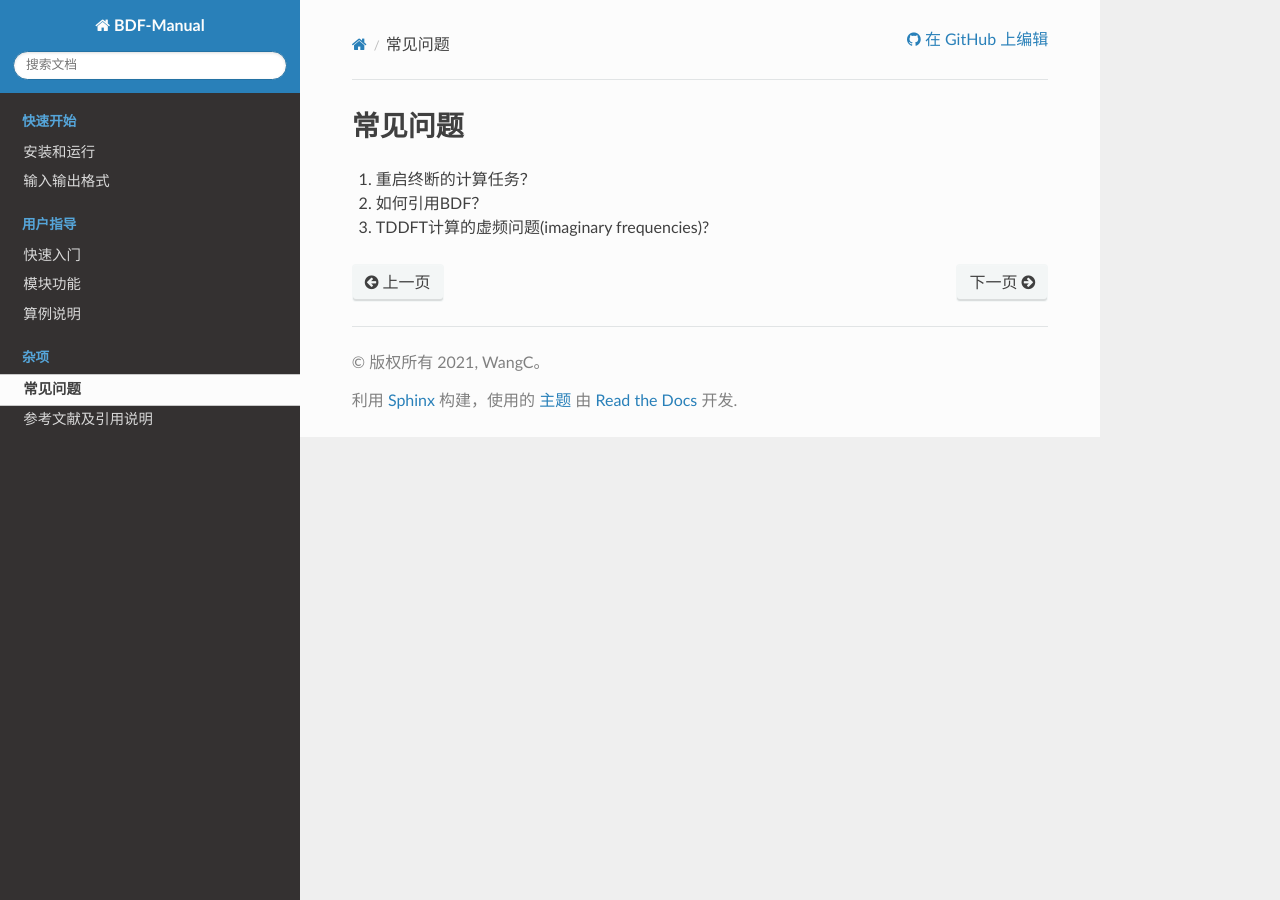
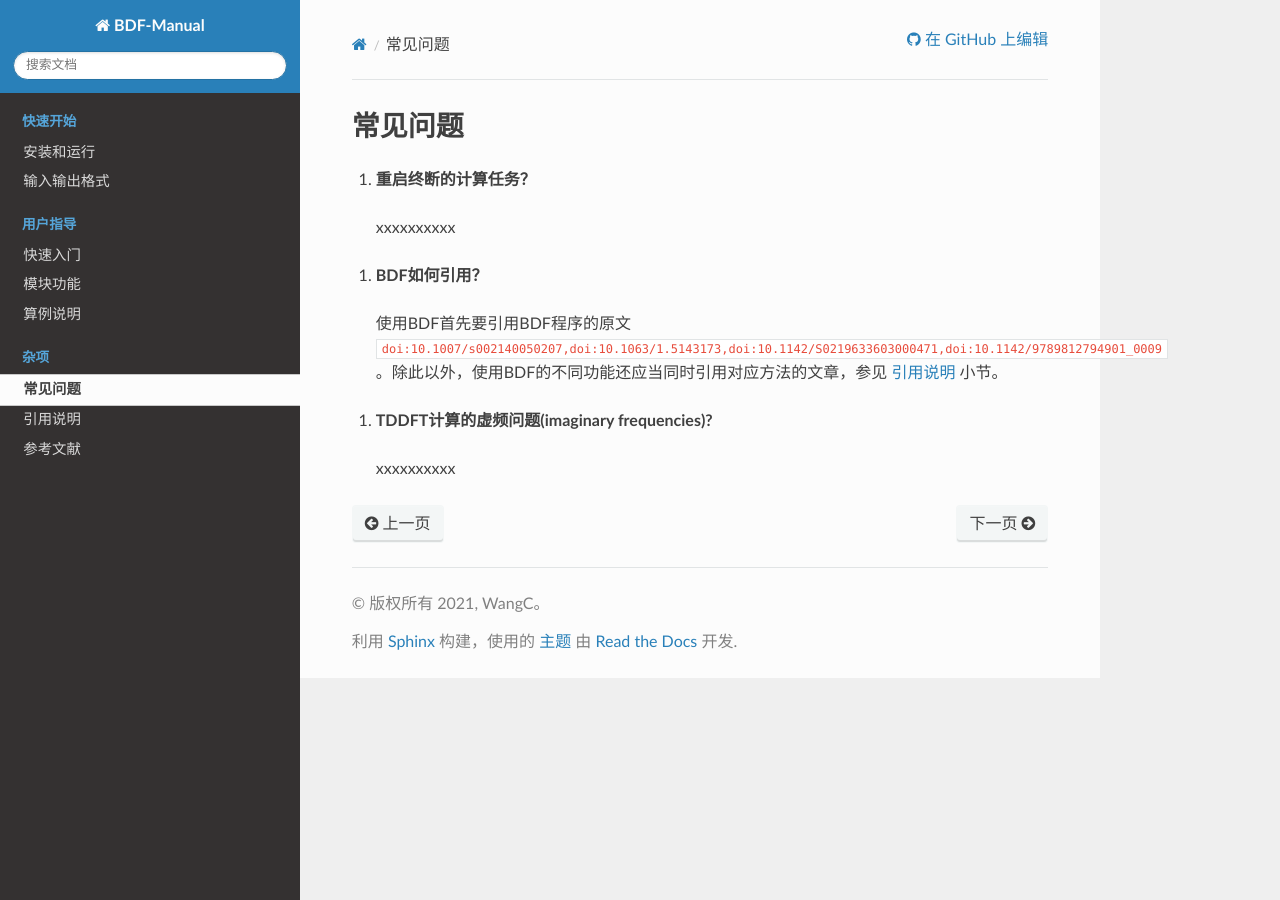
Before and after one commit to BDF-manual-maintenance/BDF-Manual, a Sphinx documentation site: the page built from source/FQA.rst, in a window 1280 px wide. Built offline with Sphinx 7.4.7 and the Read the Docs theme 2.0.0, drawn with Linux system fonts in a browser that asks for light colours; pages that are not in the unit, such as notebooks, are missing from menus; cross-references to code outside the pages are shown as plain code.

```diff
--- a/source/FQA.rst
+++ b/source/FQA.rst
@@ -1,8 +1,11 @@
 常见问题
 ************************************
 
-#. 重启终断的计算任务？
+#. **重启终断的计算任务？**
+  xxxxxxxxxx
 
-#. 如何引用BDF？
+#. **BDF如何引用？**
+  | 使用BDF首先要引用BDF程序的原文 :cite:`doi:10.1007/s002140050207,doi:10.1063/1.5143173,doi:10.1142/S0219633603000471,doi:10.1142/9789812794901_0009` 。除此以外，使用BDF的不同功能还应当同时引用对应方法的文章，参见 :doc:`Cite` 小节。
 
-#. TDDFT计算的虚频问题(imaginary frequencies)?
+#. **TDDFT计算的虚频问题(imaginary frequencies)?**
+  xxxxxxxxxx
--- a/source/References.rst
+++ b/source/References.rst
@@ -1,4 +1,4 @@
-参考文献及引用说明
+参考文献
 ************************************
 
 .. bibliography::
--- a/source/index.rst
+++ b/source/index.rst
@@ -42,4 +42,5 @@ BDF用户手册
    :caption: 杂项
 
    FQA
+   Cite
    References
--- a/source/refs.bib
+++ b/source/refs.bib
@@ -646,7 +646,10 @@ doi = {10.1142/S0219633603000471}
 author = {Liu,Wenjian and Wang,Fan and Li,Lemin},
 title = {Relativistic Density Functional Theory: The BDF Program Package},
 booktitle = {Recent Advances in Relativistic Molecular Theory},
-chapter = {},
+chapter = {9},
+volume = {5},
 pages = {257-282},
+year = {2004},
+publisher = {World Scientific Publishing},
 doi = {10.1142/9789812794901_0009}
 }
```
Also changed, not shown: source/Cite.rst (added, +29 -0 lines).
